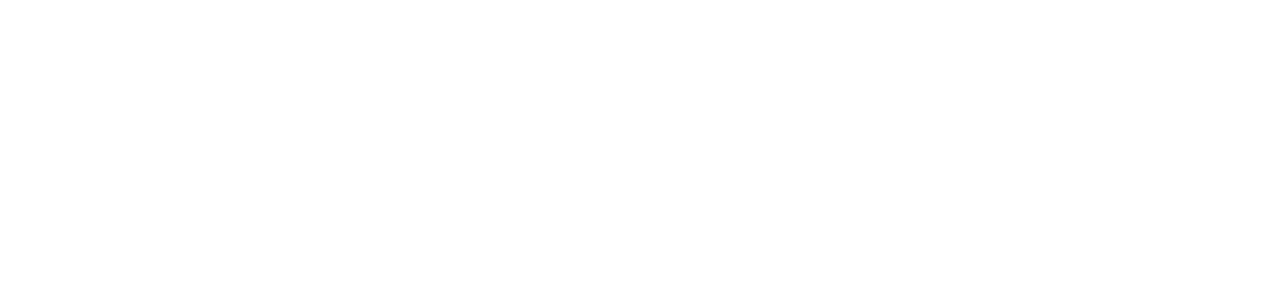
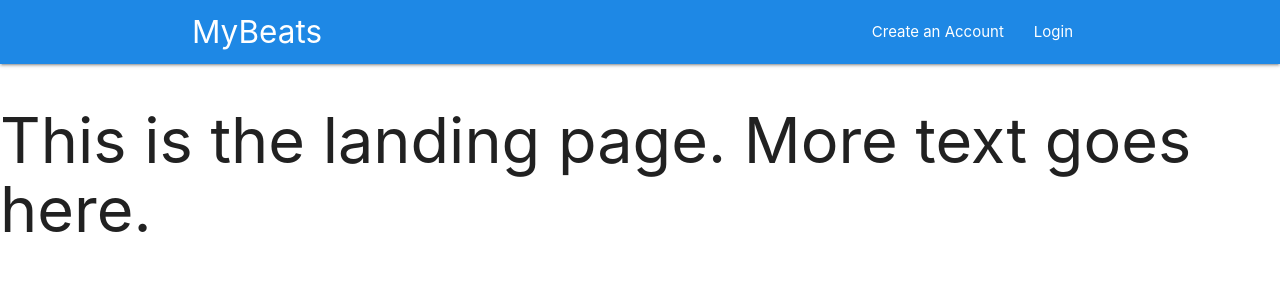
Before and after one commit to TheNightviz/MyBeats, a React (Create React App) app in the folder my-beats/: page / in a window 1280 px wide. Shown: the top 300 px of the page. Built offline with nearby package versions, Linux system fonts and the light colour scheme.

Commit message:
Added Pages

```diff
--- a/my-beats/package.json
+++ b/my-beats/package.json
@@ -6,8 +6,12 @@
     "@testing-library/jest-dom": "^4.2.4",
     "@testing-library/react": "^9.5.0",
     "@testing-library/user-event": "^7.2.1",
+    "bootstrap": "^5.0.0-alpha2",
+    "materialize-css": "^1.0.0-rc.2",
     "react": "^16.13.1",
+    "react-bootstrap": "^1.3.0",
     "react-dom": "^16.13.1",
+    "react-router-dom": "^5.2.0",
     "react-scripts": "3.4.3"
   },
   "scripts": {
--- a/my-beats/public/index.html
+++ b/my-beats/public/index.html
@@ -24,7 +24,9 @@
       work correctly both with client-side routing and a non-root public URL.
       Learn how to configure a non-root public URL by running `npm run build`.
     -->
-    <title>React App</title>
+    <link rel="stylesheet" href="https://cdnjs.cloudflare.com/ajax/libs/materialize/1.0.0/css/materialize.min.css">
+
+    <title>MyBeats</title>
   </head>
   <body>
     <noscript>You need to enable JavaScript to run this app.</noscript>
--- a/my-beats/src/App.css
+++ /dev/null
@@ -1,38 +0,0 @@
-.App {
-  text-align: center;
-}
-
-.App-logo {
-  height: 40vmin;
-  pointer-events: none;
-}
-
-@media (prefers-reduced-motion: no-preference) {
-  .App-logo {
-    animation: App-logo-spin infinite 20s linear;
-  }
-}
-
-.App-header {
-  background-color: #282c34;
-  min-height: 100vh;
-  display: flex;
-  flex-direction: column;
-  align-items: center;
-  justify-content: center;
-  font-size: calc(10px + 2vmin);
-  color: white;
-}
-
-.App-link {
-  color: #61dafb;
-}
-
-@keyframes App-logo-spin {
-  from {
-    transform: rotate(0deg);
-  }
-  to {
-    transform: rotate(360deg);
-  }
-}
--- a/my-beats/src/App.js
+++ b/my-beats/src/App.js
@@ -1,13 +1,25 @@
-import React from 'react';
-import './App.css';
+import React, { Component } from 'react';
+import Navbar from './components/Navbar'
+import { BrowserRouter, Route } from 'react-router-dom'
+import Home from './components/Home'
+import CreateAnAccount from './components/CreateAnAccount'
+import Login from './components/Login'
 
-function App() {
-  return (
-    <div className="App">
 
-    </div>
+class App extends Component {
+  render() {
+    return (
+      <BrowserRouter>
+        <div className="App">
+          <Navbar />
+          <Route exact path='/' exact component={Home} />
+          <Route exact path='/CreateAnAccount' exact component={CreateAnAccount} />
+          <Route exact path='/Login' exact component={Login} />
 
-  );
+        </div>
+      </BrowserRouter>
+    );
+  }
 }
 
 export default App;
--- /dev/null
+++ b/my-beats/src/components/CreateAnAccount.js
@@ -0,0 +1,8 @@
+import React from 'react'
+
+const CreateAnAccount = () => {
+    return (
+        <h1>Create an account!</h1>
+    );
+}
+export default CreateAnAccount;
--- /dev/null
+++ b/my-beats/src/components/Home.js
@@ -0,0 +1,10 @@
+import React from 'react'
+
+const Home = () => {
+    return (
+        <h1>This is the landing page. More text goes here.</h1>
+
+
+    );
+}
+export default Home;
--- /dev/null
+++ b/my-beats/src/components/Login.js
@@ -0,0 +1,8 @@
+import React from 'react'
+
+const Login = () => {
+    return (
+        <h1>Login page goes here!!!</h1>
+    );
+}
+export default Login;
--- /dev/null
+++ b/my-beats/src/components/Navbar.js
@@ -0,0 +1,18 @@
+import React from 'react'
+
+const Navbar = () => {
+    return (
+        <nav className="nav-wrapper blue darken-1">
+            <div className="container">
+                <a href="/" className="brand-logo">MyBeats</a>
+                <ul className="right">
+                    <li><a href="/CreateAnAccount">Create an Account</a></li>
+                    <li><a href="/Login">Login</a></li>
+
+                </ul>
+            </div>
+        </nav>
+    )
+}
+
+export default Navbar;
--- a/my-beats/src/index.js
+++ b/my-beats/src/index.js
@@ -4,6 +4,6 @@ import './index.css';
 import App from './App';
 
 ReactDOM.render(
-    <App />,
+  <App />,
   document.getElementById('root')
 );
```
Also changed, not shown: 2 other files (tests, documents, lock files or other folders).
